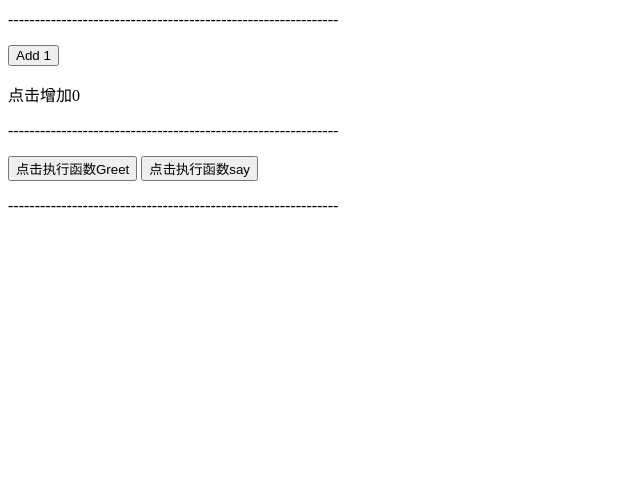
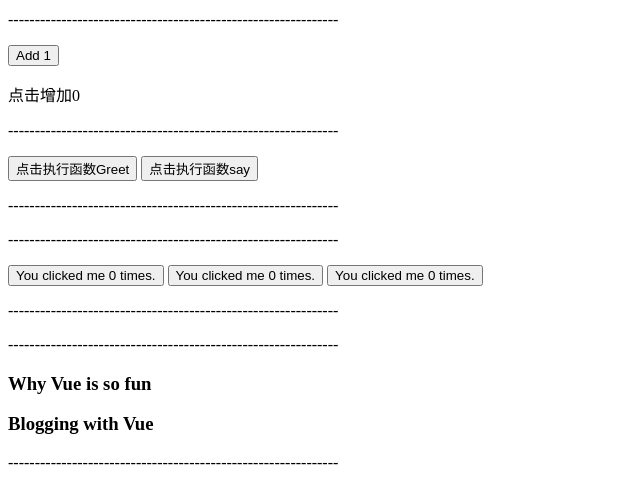
Before and after one commit to htzs12/django_rest, a Django app: page /demo/ in a window 1280 px wide. Shown: the part 1788-2276 px from the top of the page, without its empty margins (0-640 px from the left). Before the commit the page ends 1996 px from the top, so only its background shows below. Run offline with Django 3.2, Linux system fonts and the light colour scheme; some libraries are stand-ins or nearby versions.

Commit message:
update-16

```diff
--- a/static/js/index.js
+++ b/static/js/index.js
@@ -326,3 +326,29 @@ var app16 = new Vue({
           } // hello haoge
     }
 }) // hello vue.js
+
+
+// vue组件 (下面是全局注册实例)
+Vue.component('button-counter', {
+    data: function (param) {
+        return {
+            count: 0
+        }
+     },
+     template: "<button v-on:click='count++'>You clicked me {{ count }} times.</button>"
+})
+
+new Vue({
+    el: '#app17'
+})
+
+
+// vue组件传递数据 (下面是全局注册实例)
+Vue.component('blog-post', {
+    props: ['title'],
+     template: "<h3>{{ title }}</h3>"
+})
+
+new Vue({
+    el: '#app18'
+})
--- a/templates/index.html
+++ b/templates/index.html
@@ -159,11 +159,30 @@
 	<p>--------------------------------------------------------------</p>
 
 	<div id="app16">
-			<button v-on:click='greet'>点击执行函数Greet</button>
-			<button v-on:click='say("haoge")'>点击执行函数say</button>
-		</div>
+		<button v-on:click='greet'>点击执行函数Greet</button>
+		<button v-on:click='say("haoge")'>点击执行函数say</button>
+	</div>
 
-		<p>--------------------------------------------------------------</p>
+	<p>--------------------------------------------------------------</p>
+
+	<p>--------------------------------------------------------------</p>
+
+	<div id="app17">
+		<button-counter></button-counter>
+		<button-counter></button-counter>
+		<button-counter></button-counter>
+	</div>
+
+	<p>--------------------------------------------------------------</p>
+
+	<p>--------------------------------------------------------------</p>
+
+	<div id="app18">
+		<blog-post title='Why Vue is so fun'></blog-post>
+		<blog-post title='Blogging with Vue'></blog-post>
+	</div>
+
+	<p>--------------------------------------------------------------</p>
 
 
 	{% endverbatim %}
```
